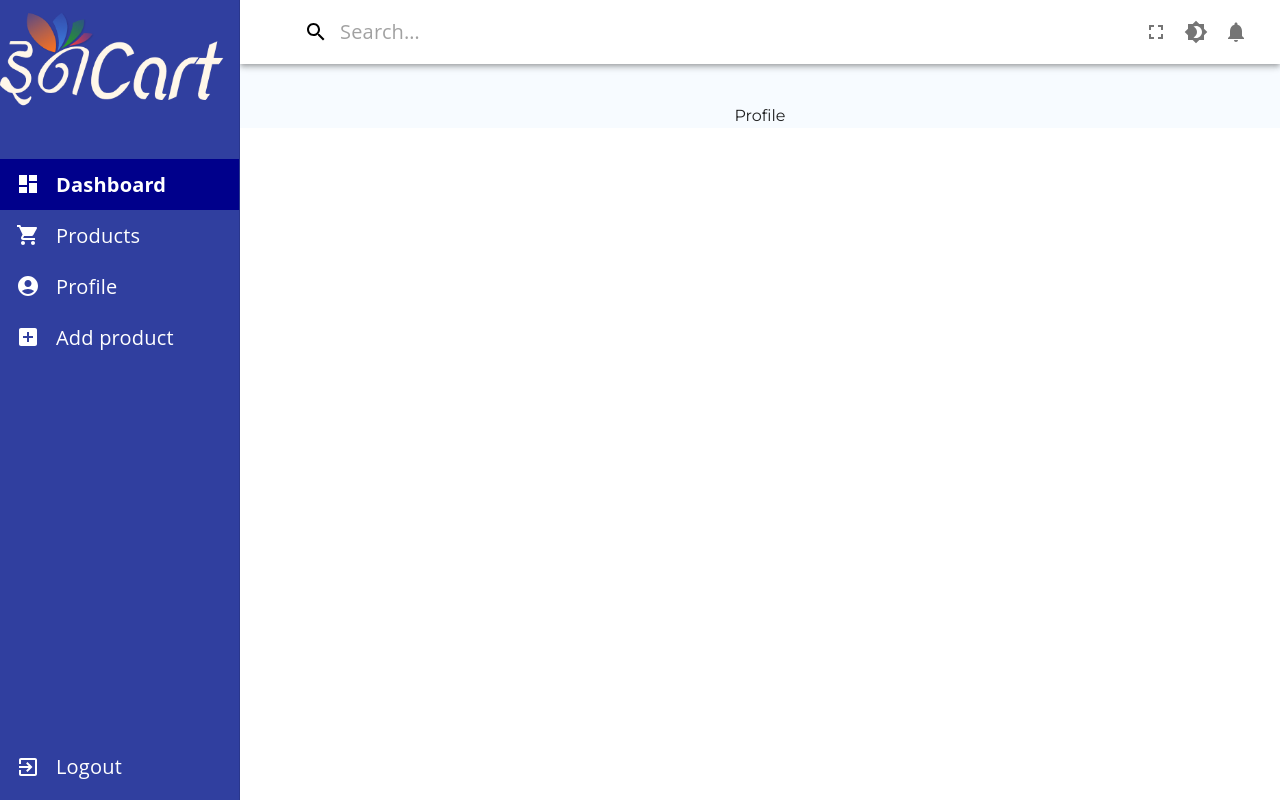
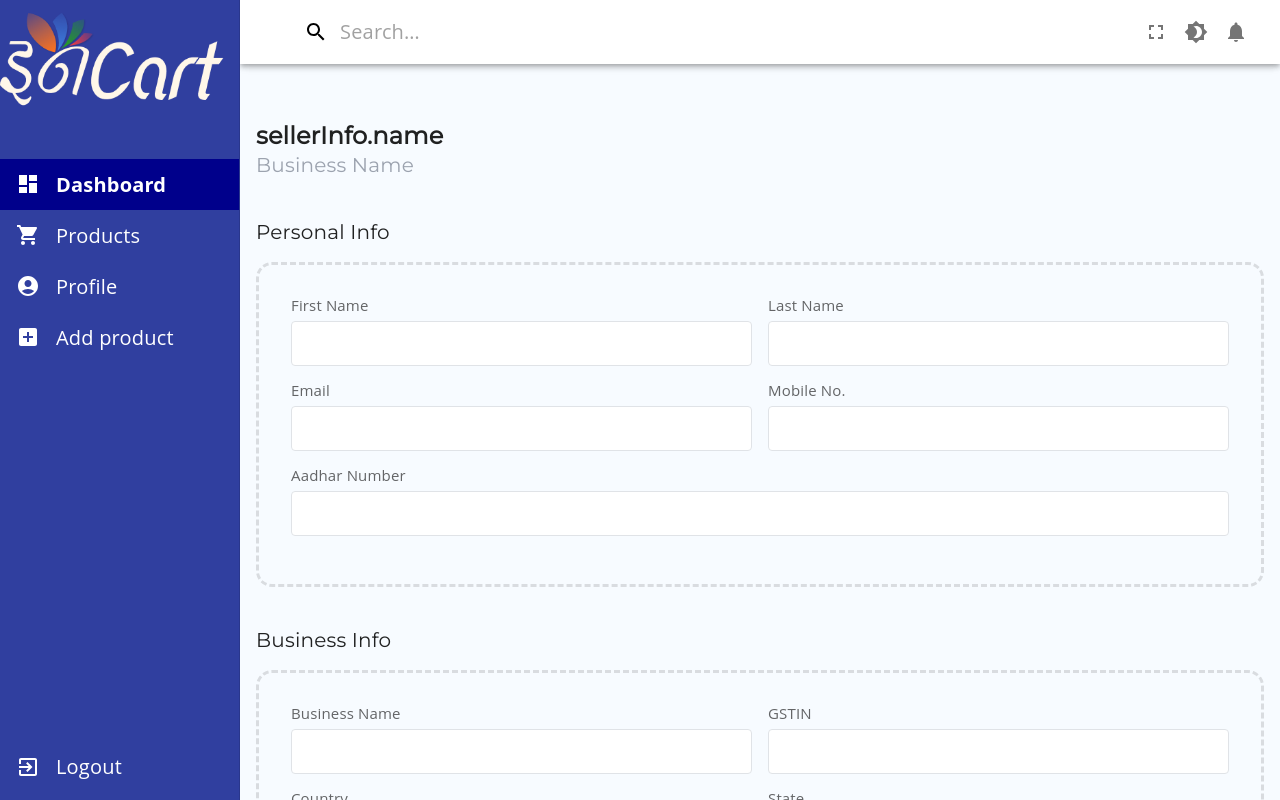
Before and after one commit to ONDC-Hackathon/interface, a React (Create React App) app: page /profile in a window 1280 px wide. Shown: the top 800 px of the page. Built offline with nearby package versions, Linux system fonts and the light colour scheme; sample sign-in values are in the browser's storage.

Commit message:
added profile page
Signed-off-by: aman <ajaman190@gmail.com>

```diff
--- a/src/Pages/Profile.js
+++ b/src/Pages/Profile.js
@@ -1,7 +1,127 @@
 import React from 'react'
+import { useSelector } from 'react-redux'
+import { Card } from '@mui/material'
+import { styled } from '@mui/material/styles'
+import InputBase from '@mui/material/InputBase'
+import InputLabel from '@mui/material/InputLabel'
+import FormControl from '@mui/material/FormControl'
 
-function Profile() {
-  return <div>Profile</div>
+const BootstrapInput = styled(InputBase)(({ theme }) => ({
+  'label + &': {
+    marginTop: theme.spacing(3),
+  },
+  '& .MuiInputBase-input': {
+    borderRadius: 4,
+    position: 'relative',
+    backgroundColor: theme.palette.mode === 'light' ? '#fff' : '#1A2027',
+    border: '1px solid',
+    borderColor: theme.palette.mode === 'light' ? '#E0E3E7' : '#2D3843',
+    fontSize: 16,
+    padding: '10px 12px',
+    transition: theme.transitions.create([
+      'border-color',
+      'background-color',
+      'box-shadow',
+    ]),
+    '&:focus': {
+      borderColor: theme.palette.primary.main,
+    },
+  },
+}))
+
+const ProfileField = ({ label, value }) => {
+  return (
+    <FormControl variant="standard">
+      <InputLabel shrink htmlFor="bootstrap-input">
+        {label}
+      </InputLabel>
+      <BootstrapInput value={value} />
+    </FormControl>
+  )
 }
 
-export default Profile
+export default function Profile() {
+  const { userInfo, sellerInfo } = useSelector((state) => state.auth)
+
+  return (
+    <div className="container p-4 ">
+      <header className="text-start">
+        <h1 className="text-2xl font-bold">{'sellerInfo.name'}</h1>
+        <p className="text-gray-400">Business Name</p>
+      </header>
+
+      <section className="my-10 text-start">
+        <h2 className="text-l mb-4">Personal Info</h2>
+        <Card
+          variant="outlined"
+          className="p-8"
+          sx={{
+            backgroundColor: 'transparent',
+            borderStyle: 'dashed',
+            borderRadius: 4,
+            borderWidth: 3,
+          }}
+        >
+          <div className="grid grid-cols-2 gap-4 mb-4">
+            <ProfileField label="First Name" value={userInfo.firstName} />
+            <ProfileField label="Last Name" value={userInfo.lastName} />
+          </div>
+          <div className="grid grid-cols-2 gap-4 mb-4">
+            <ProfileField label="Email" value={userInfo.email} />
+            <ProfileField label="Mobile No." value={userInfo.phone} />
+          </div>
+          <div className="grid grid-cols-1 gap-4 mb-4">
+            <ProfileField
+              label="Aadhar Number"
+              value={sellerInfo.aadharNumber}
+            />
+          </div>
+        </Card>
+      </section>
+
+      <section className="text-start mb-10">
+        <h2 className="text-l mb-4">Business Info</h2>
+        <Card
+          variant="outlined"
+          className="p-8"
+          sx={{
+            backgroundColor: 'transparent',
+            borderStyle: 'dashed',
+            borderRadius: 4,
+            borderWidth: 3,
+          }}
+        >
+          <div className="grid grid-cols-2 gap-4 mb-4">
+            <ProfileField
+              label="Business Name"
+              value={sellerInfo.businessName}
+            />
+            <ProfileField label="GSTIN" value={sellerInfo.gstin} />
+          </div>
+          <div className="grid grid-cols-2 gap-4 mb-4">
+            <ProfileField label="Country" value={sellerInfo.country} />
+            <ProfileField label="State" value={sellerInfo.state} />
+          </div>
+          <div className="grid grid-cols-2 gap-4 mb-4">
+            <ProfileField label="City" value={sellerInfo.city} />
+            <ProfileField label="Pin Code" value={sellerInfo.pincode} />
+          </div>
+          <div className="grid grid-cols-1 gap-4 mb-4">
+            <ProfileField
+              label="Address Line 1"
+              value={sellerInfo.addressLine1}
+            />
+            <ProfileField
+              label="Address Line 2"
+              value={sellerInfo.addressLine2}
+            />
+            <ProfileField
+              label="Address Line 3"
+              value={sellerInfo.addressLine3}
+            />
+          </div>
+        </Card>
+      </section>
+    </div>
+  )
+}
--- a/src/theme.js
+++ b/src/theme.js
@@ -1,19 +1,50 @@
 import { createTheme } from '@mui/material/styles'
+
 const theme = createTheme({
+  common: {
+    greybg: '#aaaaaa',
+    green: '#4bb543',
+  },
   palette: {
     primary: {
       main: '#1746A2',
+      main2: '#FF731D', // Pumpkin
+      light: '#F16813', // Metallic Orange
+      dark: '#FF731D', // Orange-Red
+    },
+    secondary: {
+      main: '#1746A2', // Dark blue
+      light: '#F7FBFF', // Cloud Blue
+      dark: '#FFF7E9', // Cosmic Latte
     },
     common: {
       greybg: '#aaaaaa',
     },
-  },
-  common: {
-    greybg: '#aaaaaa',
-    green: '#4bb543',
+    error: {
+      main: '#d0342c',
+    },
+    grey: {
+      50: '#F6F6F6', // Shaded white
+      100: '#DDDDDD', // Light gray
+      200: '#AAAAAA', // Pale gray
+      300: '#888888', // Tinted gray
+      400: '#777777', // Medium gray
+      500: '#555555', // Dark gray
+      600: '#222222', // Tinted black
+      700: '#000000', // Black
+      800: '#000000', // Black (duplicated for consistency)
+      900: '#000000', // Black (duplicated for consistency)
+    },
+    blue: {
+      light: '#3F81E0', // Tufts Blue
+      main: '#2A6CCB', // Celtic Blue
+      dark: '#1A5BB9', // Denim
+    },
   },
   typography: {
     fontFamily: [
+      '"Open Sans"',
+      '"Merriweather"',
       'Montserrat',
       'BlinkMacSystemFont',
       '"Segoe UI"',
@@ -25,6 +56,117 @@ const theme = createTheme({
       '"Segoe UI Emoji"',
       '"Segoe UI Symbol"',
     ].join(','),
+    h1: {
+      fontFamily: '"Merriweather", sans-serif',
+      fontSize: '40px',
+      fontWeight: 'bold',
+      lineHeight: 1.25, // Equivalent to 50px
+      letterSpacing: '0.02em', // 2%
+    },
+    h2: {
+      fontFamily: '"Open Sans", sans-serif',
+      fontSize: '32px',
+      fontWeight: 'bold',
+      lineHeight: 1.375, // Equivalent to 44px
+      letterSpacing: '0.01em', // 1%
+    },
+    h3: {
+      fontFamily: '"Open Sans", sans-serif',
+      fontSize: '24px',
+      fontWeight: 'bold',
+      lineHeight: 1.375, // Equivalent to 33px
+      letterSpacing: '0.01em', // 1%
+    },
+    body1: {
+      fontFamily: '"Open Sans", sans-serif',
+      fontSize: '20px',
+      fontWeight: 'regular',
+      lineHeight: 1.35, // Equivalent to 27px
+      letterSpacing: '0.01em', // 1%
+    },
+    body2: {
+      fontFamily: '"Open Sans", sans-serif',
+      fontSize: '18px',
+      fontWeight: 'regular',
+      lineHeight: 1.39, // Equivalent to 25px
+      letterSpacing: '0.01em', // 1%
+    },
+    subtitle1: {
+      fontFamily: '"Open Sans", sans-serif',
+      fontSize: '16px',
+      fontWeight: 'regular',
+      lineHeight: 1.375, // Equivalent to 22px
+      letterSpacing: '0.01em', // 1%
+    },
+    subtitle2: {
+      fontFamily: '"Open Sans", sans-serif',
+      fontSize: '14px',
+      fontWeight: 'regular',
+      lineHeight: 1.357, // Equivalent to 19px
+      letterSpacing: '0.01em', // 1%
+    },
+    caption: {
+      fontFamily: '"Open Sans", sans-serif',
+      fontSize: '12px',
+      fontWeight: 'regular',
+      lineHeight: 1.333, // Equivalent to 16px
+      letterSpacing: '0.01em', // 1%
+    },
   },
+  components: {
+    // Style the stepper component
+    MuiStepper: {
+      styleOverrides: {
+        root: {
+          backgroundColor: 'transparent', // Adjust as per the image
+          padding: '24px 0',
+        },
+      },
+    },
+    // Style the step icon
+    MuiStepIcon: {
+      styleOverrides: {
+        root: {
+          // Define colors and sizes as per the image
+          '&.Mui-completed': {
+            color: '#4caf50', // Example color
+          },
+          '&.Mui-active': {
+            color: '#ff9800', // Example color
+          },
+        },
+      },
+    },
+    // Style the text fields
+    MuiTextField: {
+      styleOverrides: {
+        root: {
+          marginBottom: '16px',
+          '& .MuiOutlinedInput-root': {
+            borderRadius: '8px', // Adjust as per the image
+            '&.Mui-focused fieldset': {
+              borderColor: 'green', // Example color
+            },
+          },
+        },
+      },
+    },
+    // Style the buttons
+    MuiButton: {
+      styleOverrides: {
+        root: {
+          borderRadius: '20px', // Adjust as per the image
+          padding: '8px 24px',
+          margin: '8px',
+          // Define the primary color for the 'Save & Next' button
+          '&.MuiButton-containedPrimary': {
+            backgroundColor: '#2196f3', // Example color
+          },
+        },
+      },
+    },
+  },
+  // You can also add other theme customizations here
 })
+
 export default theme
```
